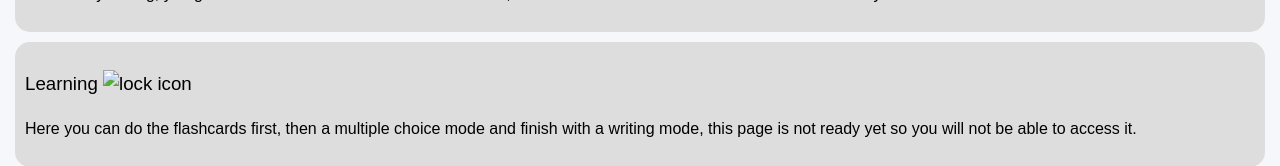
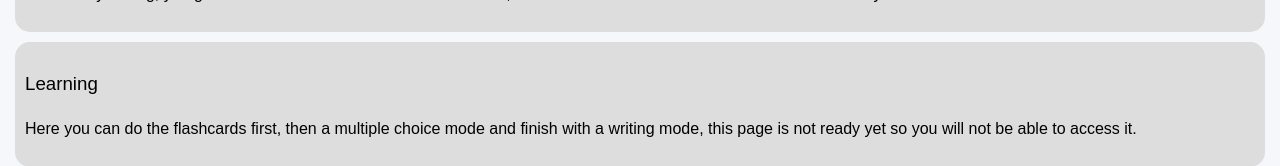
Before and after one commit to FernandoMeier/S4F-project, a plain HTML site: page index.html in a window 1280 px wide. Shown: the part 878-1044 px from the top of the page. Drawn offline with Linux system fonts and the light colour scheme.

Commit message:
fixed: removed bug causing image

```diff
--- a/index.html
+++ b/index.html
@@ -105,7 +105,7 @@
                 solution in case you dont know it.</p>
         </div>
         <div class="cell">
-            <h3>Learning <img src="/imgs/locked.png" alt="lock icon" id="locked"></h3>
+            <h3>Learning</h3>
             <p>Here you can do the flashcards first, then a multiple choice mode and finish with a writing mode, this
                 page is not ready yet so you will not be able to access it.</p>
         </div>
```
